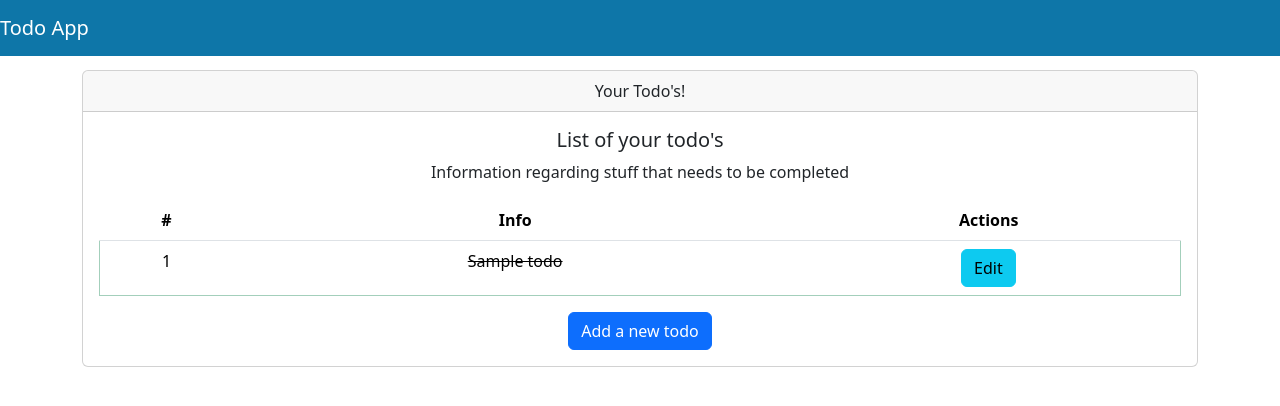
After one commit to hamsterK/fast_api_2025_todo, a FastAPI app: template TodoApp/templates/todo.html in a window 1280 px wide. The commit adds this page. Shown: the top 406 px of the page. Run offline with FastAPI, Linux system fonts and the light colour scheme; the template is opened without the code that fills it: most values are stand-ins (such as "Sample title", 1, 10 or a date in 2020); some libraries are stand-ins or nearby versions.

Commit message:
add css/js for todo page + navbar

```diff
--- a/TodoApp/templates/layout.html
+++ b/TodoApp/templates/layout.html
@@ -7,7 +7,16 @@
     <title>TodoApp</title>
 </head>
 <body>
+
+    {% include 'navbar.html' %}
+
     {% block content %}
+
     {% endblock %}
+
+        <script src="{{ url_for('static', path='/js/jquery-slim.js') }}"></script>
+        <script src="{{ url_for('static', path='/js/popper.js') }}"></script>
+        <script src="{{ url_for('static', path='/js/bootstrap.js') }}"></script>
+        <script src="{{ url_for('static', path='/js/base.js') }}" defer></script>
 </body>
 </html>
--- /dev/null
+++ b/TodoApp/templates/navbar.html
@@ -0,0 +1,27 @@
+<div>
+    <nav class="navbar navbar-expand-md navbar-dark main-color fixed-top">
+        <a class="navbar-brand" href="#">Todo App</a>
+        <button class="navbar-toggler" type="button" data-toggle="collapse" data-target="#navbatNav"
+                aria-controls="navbarNav" aria-expanded="false" aria-label="Toggle navigation">
+            <span class="navbar-toggler-icon"></span>
+        </button>
+        <div class="collapse navbar-collapse" id="navbarNav">
+            <ul class="navbar-nav">
+                {% if user %}
+                <li class="nav-item active">
+                    <a class="nav-link" href="/todos/todo-page">Home</a>
+                </li>
+                {% endif %}
+            </ul>
+
+            <ul class="navbar-nav ml-auto">
+                {% if user %}
+                <li class="nav-item m-1">
+                    <a type="button" class="btn btn-outline-light text-white" onclick="logout()">Logout</a>
+                </li>
+                {% endif %}
+            </ul>
+
+        </div>
+    </nav>
+</div>
--- /dev/null
+++ b/TodoApp/templates/todo.html
@@ -0,0 +1,55 @@
+{% include 'layout.html' %}
+
+<div class="container">
+    <div class="card text-center">
+        <div class="card-header">
+            Your Todo's!
+        </div>
+        <div class="card-body">
+            <h5 class="card-title">
+                List of your todo's
+            </h5>
+            <p class="card-text">
+                Information regarding stuff that needs to be completed
+            </p>
+
+            <table class="table table-hover">
+                <thead>
+                    <tr>
+                        <th scope="col">#</th>
+                        <th scope="col">Info</th>
+                        <th scope="col">Actions</th>
+                    </tr>
+                </thead>
+                <tbody>
+                {% for todo in todos %}
+                {% if todo.complete == False %}
+                <tr class="pointer">
+                    <td>{{ loop.index }}</td>
+                    <td>{{ todo.title }}</td>
+                    <td>
+                        <button onclick="window.location.hred='edit-todo-page/{{ todo.id }}'"
+                                type="button" class="btn btn-info">
+                                Edit
+                        </button>
+                    </td>
+                </tr>
+                {% else %}
+                <tr class="pointer alert alert-success">
+                    <td>{{ loop.index }}</td>
+                    <td class="strike-through-td">{{ todo.title }}</td>
+                    <td>
+                        <button onclick="window.location.hred='edit-todo-page/{{ todo.id }}'"
+                                type="button" class="btn btn-info">
+                                Edit
+                        </button>
+                    </td>
+                </tr>
+                {% endif %}
+                {% endfor %}
+                </tbody>
+            </table>
+        <a href="add-todo-page" class="btn btn-primary">Add a new todo</a>
+        </div>
+    </div>
+</div>
```
Also changed, not shown: TodoApp/routers/todos.py (+26 -1 lines), 1 other file.
